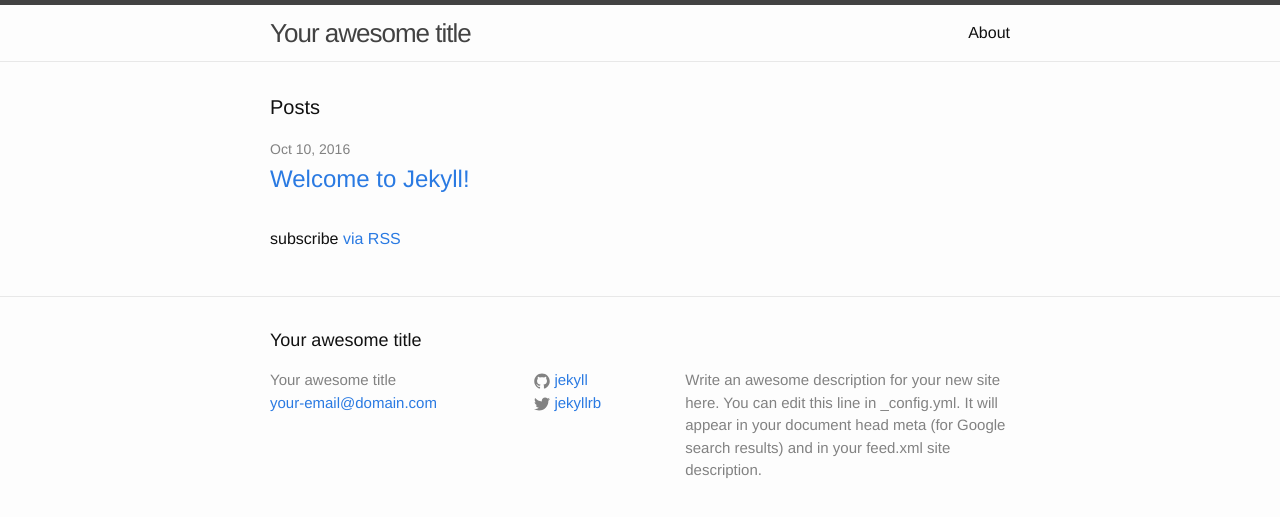
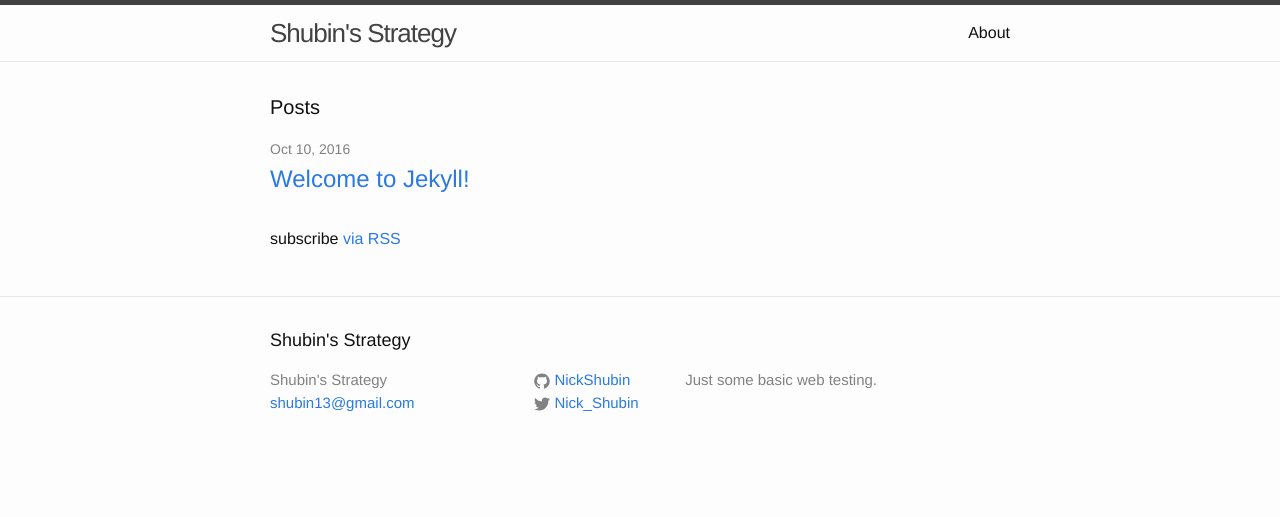
Before and after one commit to NickShubin/NickShubin.github.io, a Jekyll site: the page built from index.html, in a window 1280 px wide. Shown: the top 517 px of the page. Built offline with Jekyll 4.4.1, drawn with Linux system fonts in a browser that asks for light colours.

Commit message:
Updated _config.yml

```diff
--- a/_config.yml
+++ b/_config.yml
@@ -6,16 +6,14 @@
 # 'jekyll serve'. If you change this file, please restart the server process.
 
 # Site settings
-title: Your awesome title
-email: your-email@domain.com
+title: Shubin's Strategy
+email: shubin13@gmail.com
 description: > # this means to ignore newlines until "baseurl:"
-  Write an awesome description for your new site here. You can edit this
-  line in _config.yml. It will appear in your document head meta (for
-  Google search results) and in your feed.xml site description.
+  Just some basic web testing.
 baseurl: "" # the subpath of your site, e.g. /blog
 url: "http://yourdomain.com" # the base hostname & protocol for your site
-twitter_username: jekyllrb
-github_username:  jekyll
+twitter_username: Nick_Shubin
+github_username:  NickShubin
 
 # Build settings
 markdown: kramdown
```
